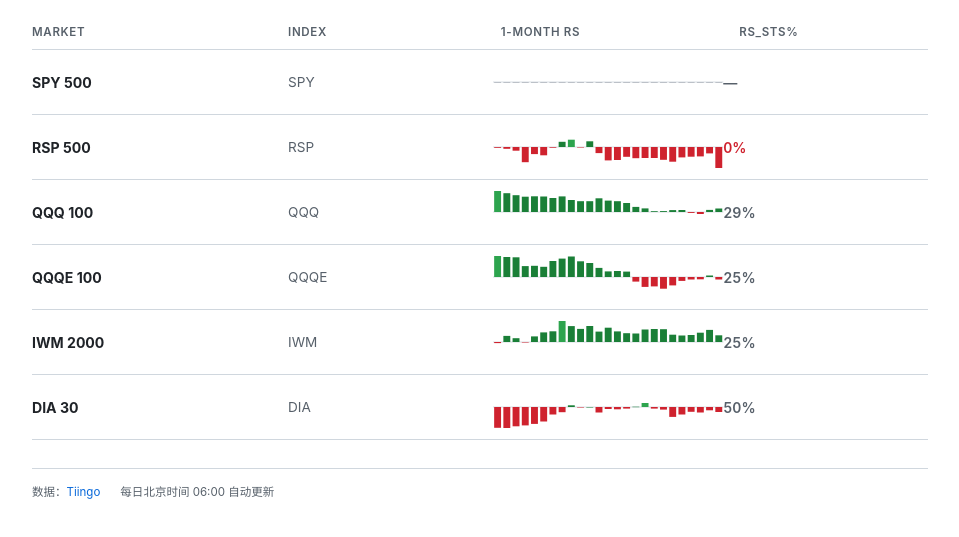
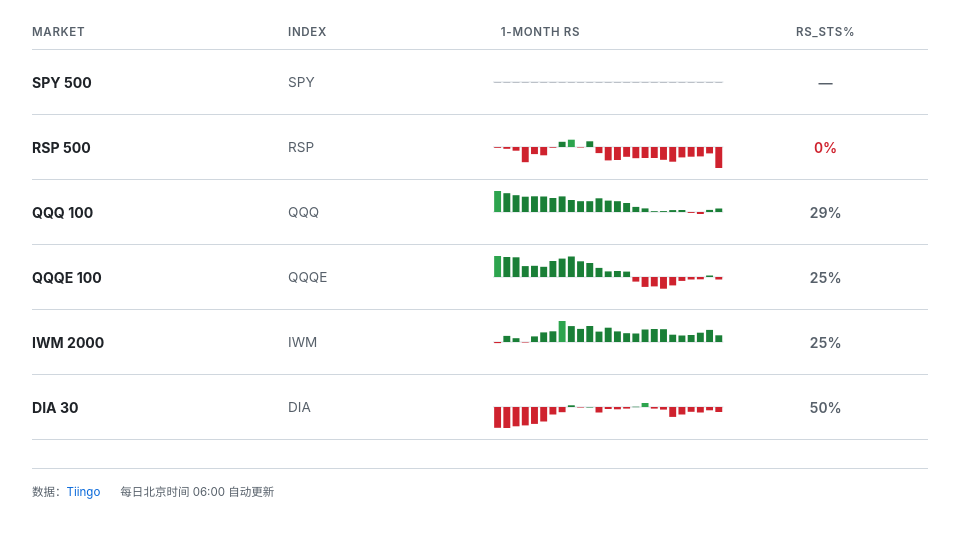
Before and after one commit to suubei/market_dashboard, a plain HTML site: page index.html in a window 1280 px wide. Shown: the part 97-634 px from the top of the page, without its empty margins (160-1119 px from the left). Drawn offline with Linux system fonts and the light colour scheme.

Commit message:
ui: center RS_STS% column
Made-with: Cursor

```diff
--- a/index.html
+++ b/index.html
@@ -91,9 +91,9 @@
       text-align: left;
     }
     .ticker-table thead th.col-rs  { padding-left: 8px; }
-    .ticker-table thead th.col-sts { padding-left: 16px; }
+    .ticker-table thead th.col-sts { text-align: center; }
 
-    .sts-cell { padding-left: 16px; }
+    .sts-cell { text-align: center; }
     .sts-value {
       font-size: 0.88rem;
       font-weight: 600;
@@ -289,7 +289,7 @@ function renderDashboard(latest) {
       <td class="rs-cell">
         <div class="histogram-wrap">${svg}</div>
       </td>
-      <td class="sts-cell">${stsHtml}</td>
+      <td class="sts-cell" style="text-align:center">${stsHtml}</td>
     </tr>`;
   }).join('');
 }
```
